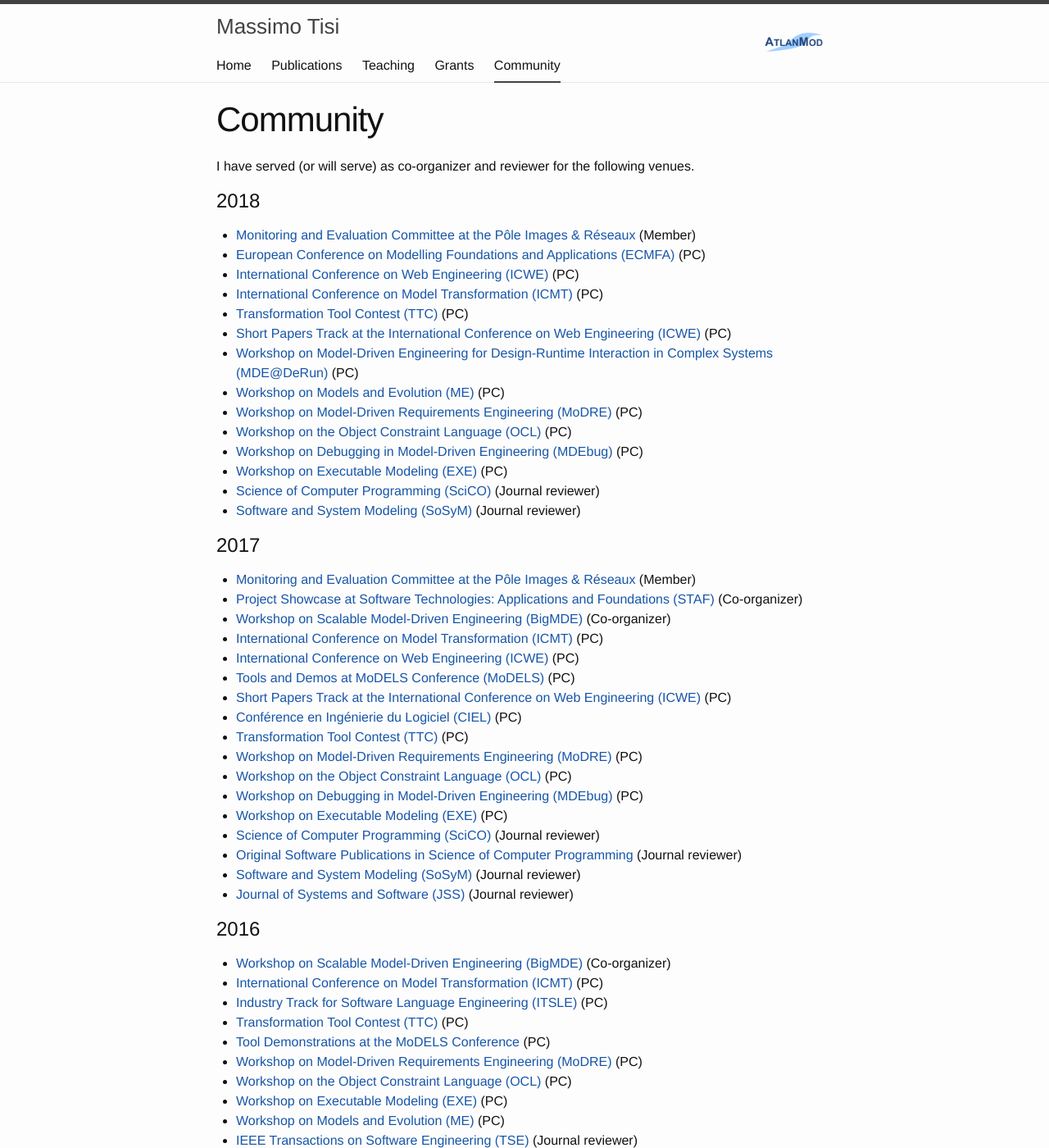
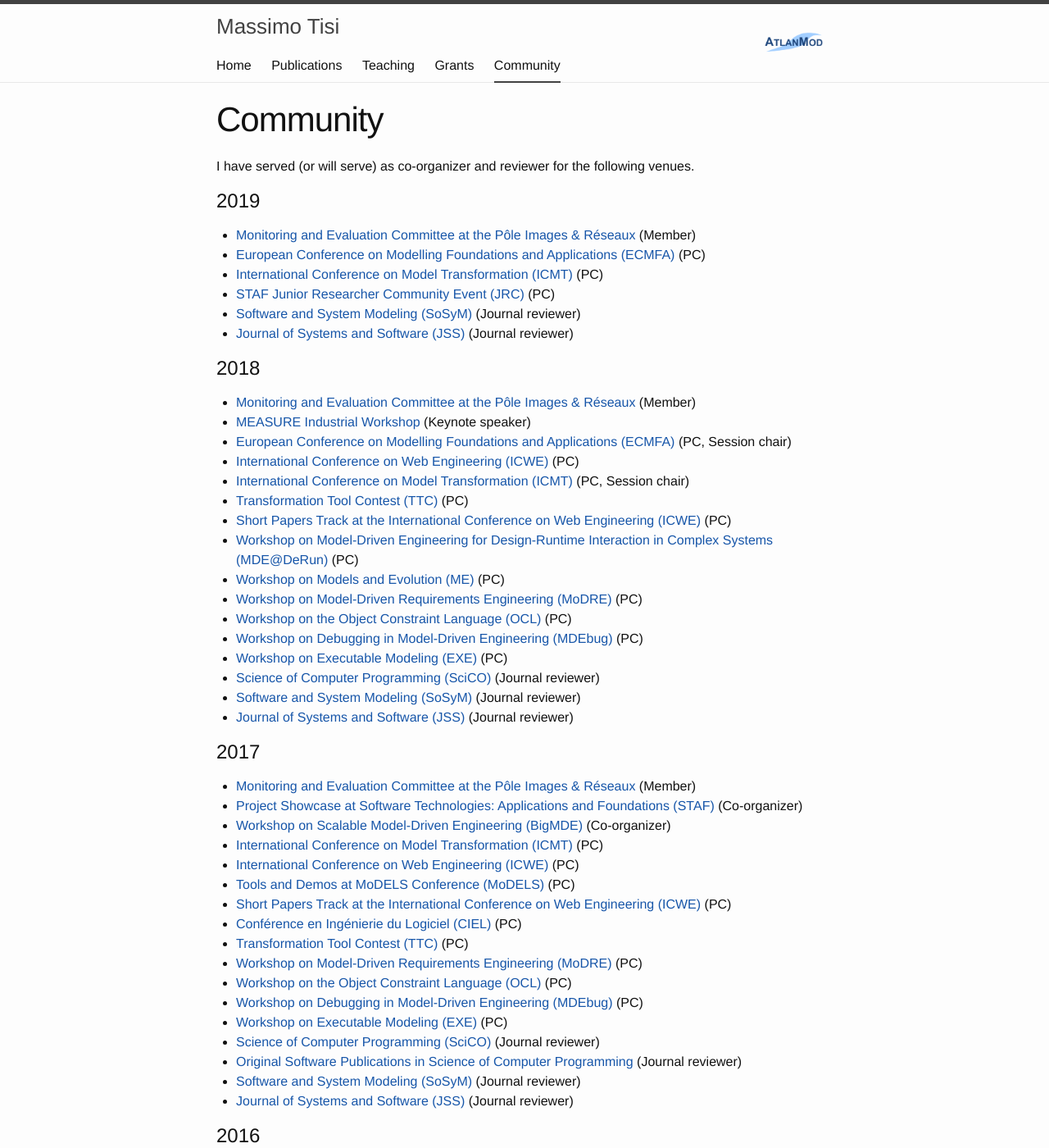
Before and after one commit to massimotisi/massimotisi.github.io, a Jekyll site: the page built from community.md, in a window 1280 px wide and 1400 px high. Shown: the whole window at 82% size. Built offline with Jekyll 4.4.1, drawn with Linux system fonts in a browser that asks for light colours.

Commit message:
community 2019

```diff
--- a/community.md
+++ b/community.md
@@ -6,11 +6,20 @@ order: 4
 
 I have served (or will serve) as co-organizer and reviewer for the following venues.
 
+# 2019
+* [Monitoring and Evaluation Committee at the Pôle Images & Réseaux](http://www.images-et-reseaux.com/en) (Member)
+* [European Conference on Modelling Foundations and Applications (ECMFA)](https://staf2019.win.tue.nl/events/ecmfa19/) (PC)
+* [International Conference on Model Transformation (ICMT)](http://www.model-transformation.org/) (PC)
+* [STAF Junior Researcher Community Event (JRC)](https://staf2019.win.tue.nl/events/staf-jrc19/) (PC)
+* [Software and System Modeling (SoSyM)](http://www.sosym.org/) (Journal reviewer)
+* [Journal of Systems and Software (JSS)](http://www.journals.elsevier.com/journal-of-systems-and-software) (Journal reviewer)
+
 # 2018
 * [Monitoring and Evaluation Committee at the Pôle Images & Réseaux](http://www.images-et-reseaux.com/en) (Member)
-* [European Conference on Modelling Foundations and Applications (ECMFA)](http://eventmall.info/ecmfa2018/) (PC)
+* [MEASURE Industrial Workshop](http://measure.softeam-rd.eu/events-workshops/itea3measureindustrialworkshopeventinnanteson15thjune2018) (Keynote speaker)
+* [European Conference on Modelling Foundations and Applications (ECMFA)](http://eventmall.info/ecmfa2018/) (PC, Session chair)
 * [International Conference on Web Engineering (ICWE)](http://icwe2018.webengineering.org/) (PC)
-* [International Conference on Model Transformation (ICMT)](https://icmt2018.github.io/) (PC)
+* [International Conference on Model Transformation (ICMT)](https://icmt2018.github.io/) (PC, Session chair)
 * [Transformation Tool Contest (TTC)](http://www.transformation-tool-contest.eu/) (PC)
 * [Short Papers Track at the International Conference on Web Engineering (ICWE)](http://icwe2018.webengineering.org/) (PC)
 * [Workshop on Model-Driven Engineering for Design-Runtime Interaction in Complex Systems (MDE@DeRun)](https://megamart2-ecsel.eu/mde-derun-2018/) (PC)
@@ -21,6 +30,7 @@ I have served (or will serve) as co-organizer and reviewer for the following ven
 * [Workshop on Executable Modeling (EXE)](http://www.modelexecution.org/?page_id=2173) (PC)
 * [Science of Computer Programming (SciCO)](http://www.journals.elsevier.com/science-of-computer-programming/) (Journal reviewer)
 * [Software and System Modeling (SoSyM)](http://www.sosym.org/) (Journal reviewer)
+* [Journal of Systems and Software (JSS)](http://www.journals.elsevier.com/journal-of-systems-and-software) (Journal reviewer)
 
 # 2017
 * [Monitoring and Evaluation Committee at the Pôle Images & Réseaux](http://www.images-et-reseaux.com/en) (Member)
```
